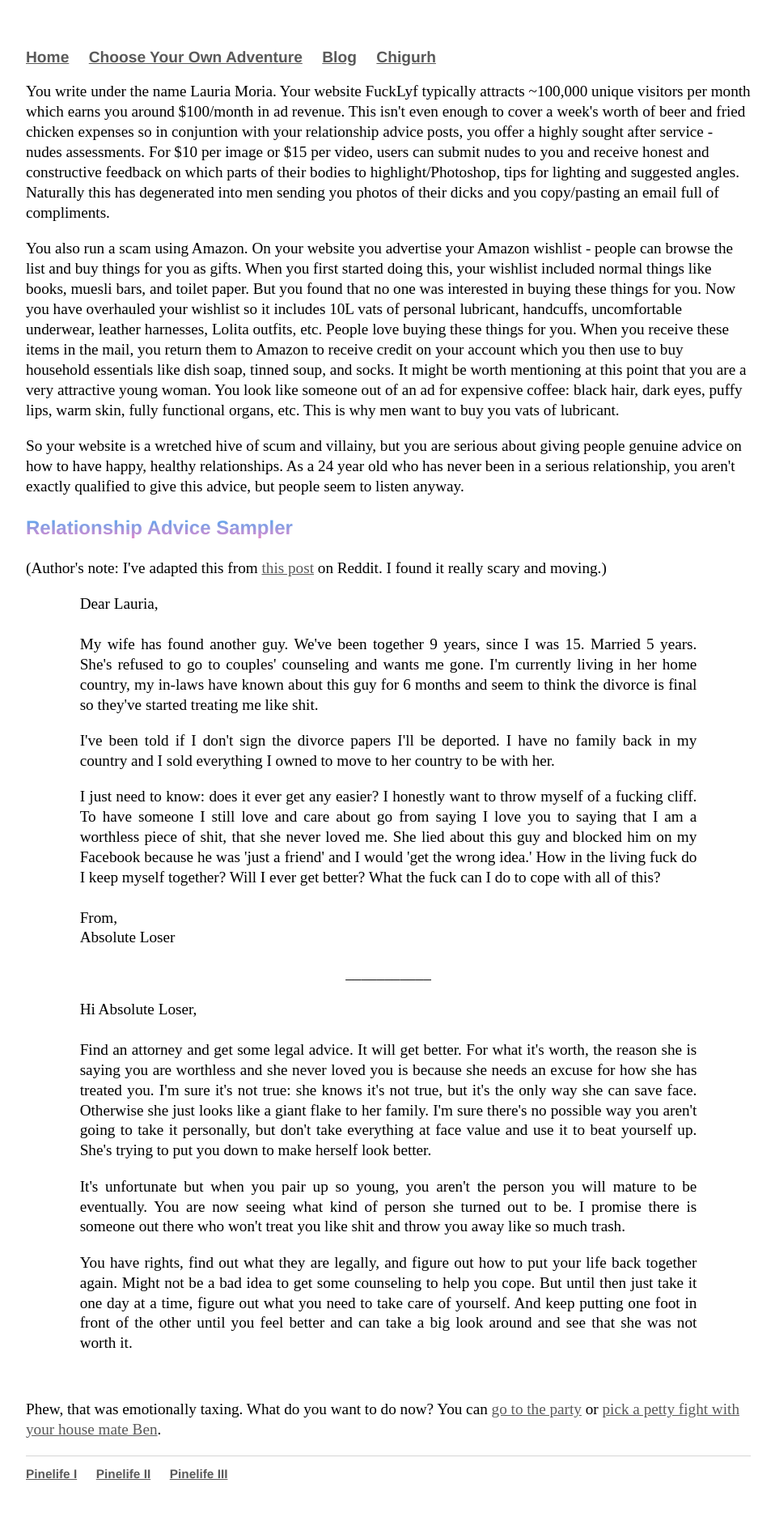
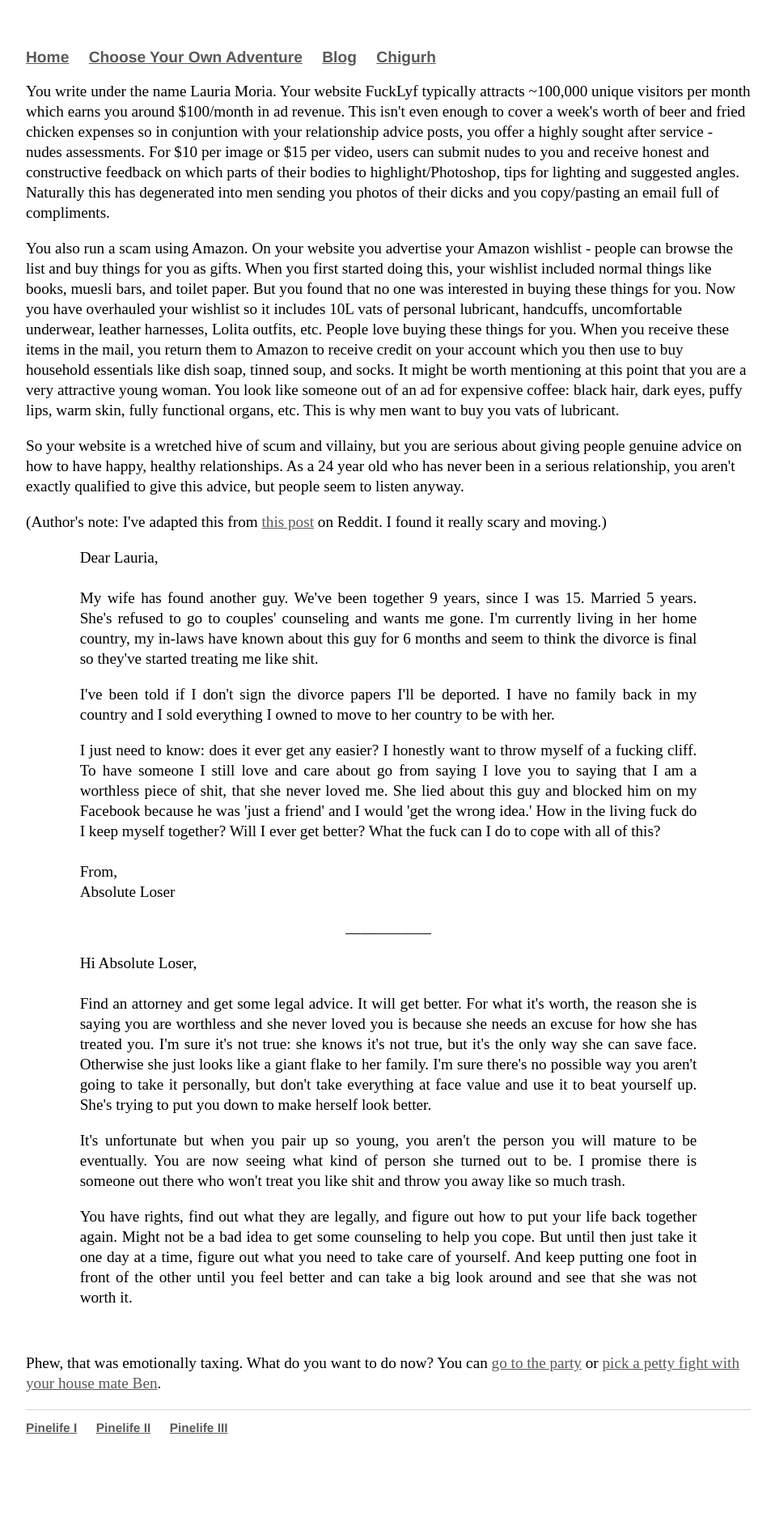
Before and after one commit to Pinelife/pinelife.github.io, a Jekyll site: the page built from Hellhole/Room2.html, in a window 1280 px wide. Shown: the whole page at 81% size, without its empty margins (160-1118 px from the left). Built offline with Jekyll 4.4.1, drawn with Linux system fonts in a browser that asks for light colours; after the commit the page ends 1833 px from its top, so only the background shows below that.

Commit message:
Update Room2.html

```diff
--- a/Hellhole/Room2.html
+++ b/Hellhole/Room2.html
@@ -19,8 +19,6 @@ title: Pinelife
 <p>So your website is a wretched hive of scum and villainy, but you are serious about giving people genuine advice on how to have happy,
   healthy relationships. As a 24 year old who has never been in a serious relationship, you aren't exactly qualified to give this
   advice, but people seem to listen anyway.</p>
-
-<h3>Relationship Advice Sampler</h3>
 
 <p>(Author's note: I've adapted this from <a href = "https://www.reddit.com/r/relationships/comments/6bleen/me_24mwith_my_wife25f_9_years_together_5_married/">
     this post</a> on Reddit. I found it really scary and moving.)</p>
```
